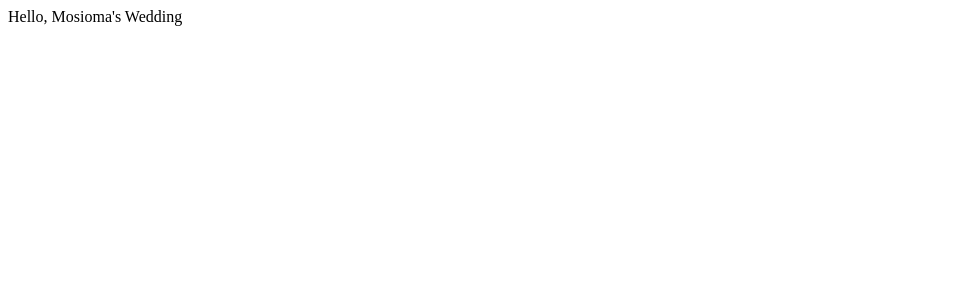
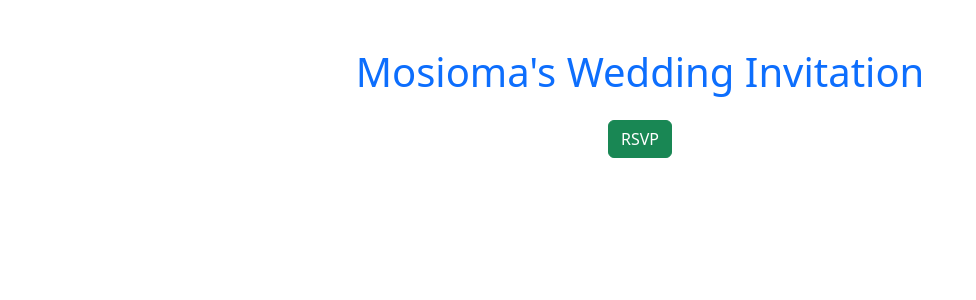
Before and after one commit to DBEST-EZRA/Wedding-Website, a React (Vite) app: page / in a window 1280 px wide. Shown: the top 300 px of the page, without its empty margins (0-976 px from the left). Built offline with nearby package versions, Linux system fonts and the light colour scheme.

Commit message:
added bootstrap

```diff
--- a/package.json
+++ b/package.json
@@ -10,6 +10,8 @@
     "preview": "vite preview"
   },
   "dependencies": {
+    "@popperjs/core": "^2.11.8",
+    "bootstrap": "^5.3.8",
     "react": "^19.2.5",
     "react-dom": "^19.2.5"
   },
@@ -18,10 +20,13 @@
     "@types/react": "^19.2.14",
     "@types/react-dom": "^19.2.3",
     "@vitejs/plugin-react": "^6.0.1",
+    "autoprefixer": "^10.5.0",
     "eslint": "^10.2.1",
     "eslint-plugin-react-hooks": "^7.1.1",
     "eslint-plugin-react-refresh": "^0.5.2",
     "globals": "^17.5.0",
+    "postcss": "^8.5.14",
+    "tailwindcss": "^4.2.4",
     "vite": "^8.0.10"
   }
 }
--- a/src/App.jsx
+++ b/src/App.jsx
@@ -3,7 +3,10 @@ import "./App.css";
 function App() {
   return (
     <>
-      <div>Hello, Mosioma's Wedding</div>
+      <div className="container text-center mt-5">
+        <h1 className="text-primary">Mosioma's Wedding Invitation</h1>
+        <button className="btn btn-success mt-3">RSVP</button>
+      </div>
     </>
   );
 }
--- a/src/main.jsx
+++ b/src/main.jsx
@@ -1,5 +1,7 @@
 import { StrictMode } from "react";
 import { createRoot } from "react-dom/client";
+import "bootstrap/dist/css/bootstrap.min.css";
+import "bootstrap/dist/js/bootstrap.bundle.min.js";
 // import './index.css'
 import App from "./App.jsx";
 
```
Also changed, not shown: 1 other file (tests, documents, lock files or other folders).
